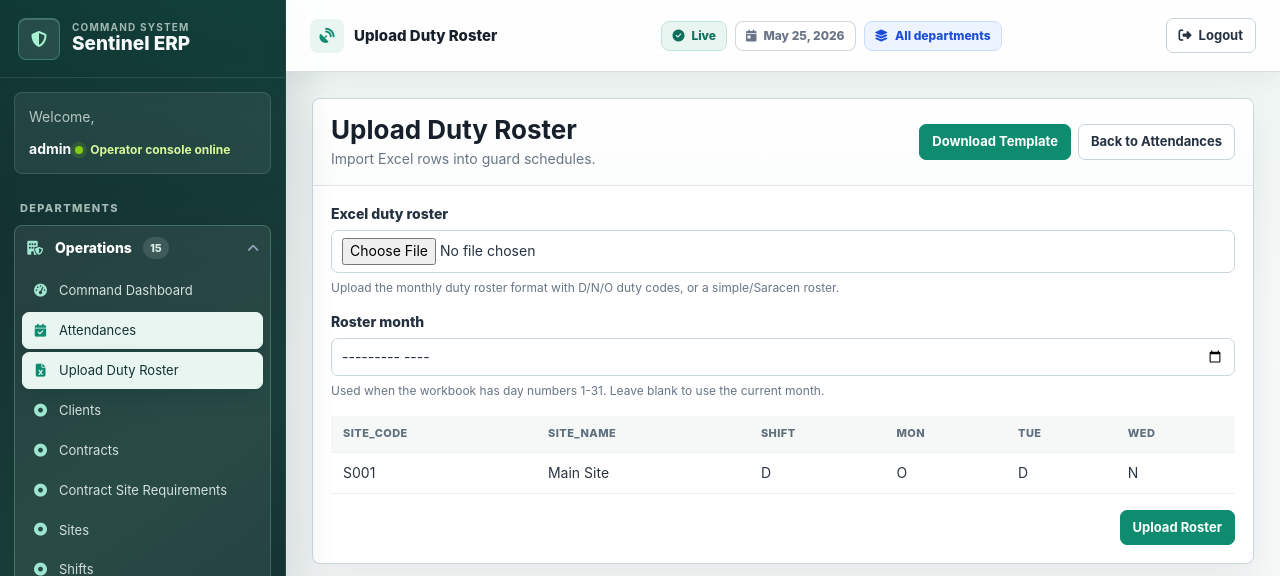
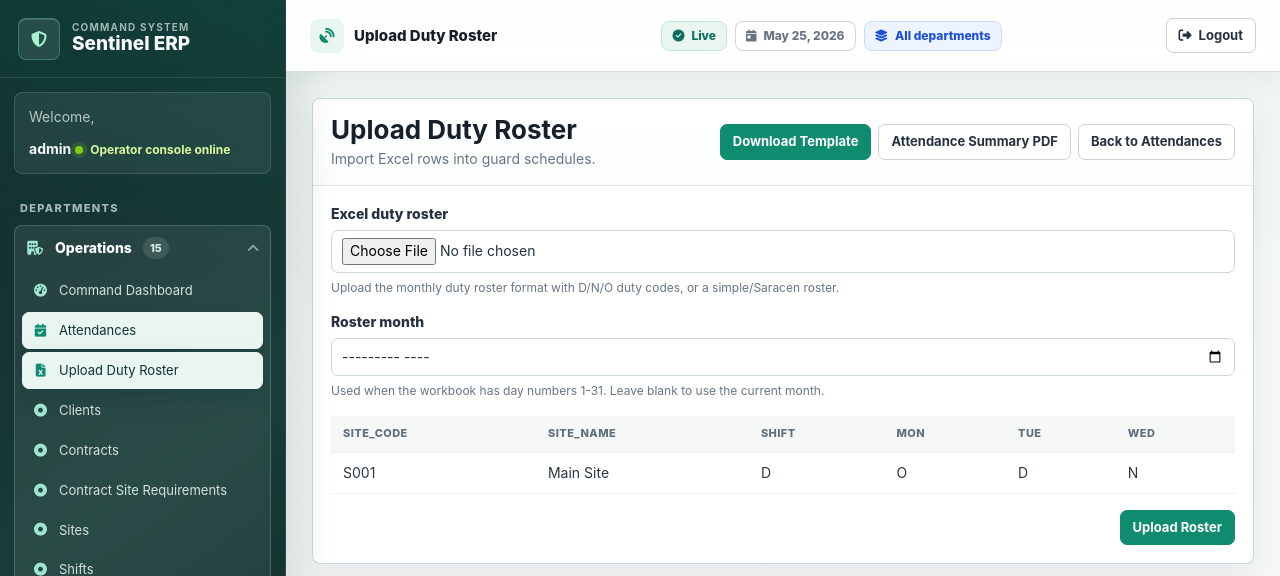
Before and after one commit to Turyatemba-silaj/GuardManagementErp, a Django app: page /attendances/upload-roster/ in a window 1280 px wide. Shown: the top 576 px of the page. Run offline with Django 5.2, Linux system fonts and the light colour scheme; a user stored in the database is signed in; data comes from the database, SQL or seed files in the repository.

Commit message:
all changes

```diff
--- a/core/templates/core/attendances.html
+++ b/core/templates/core/attendances.html
@@ -127,7 +127,7 @@
     <div class="table-tools">
         <div class="buttons" aria-label="Export buttons">
             <span class="tool-btn">Excel</span>
-            <span class="tool-btn">PDF</span>
+            <a class="tool-btn" href="{% url 'core:attendance_summary_pdf' %}?month={{ selected_date|slice:':7' }}">PDF Summary</a>
             <span class="tool-btn">Column visibility</span>
         </div>
         <label class="search" for="search">Search:
--- a/core/templates/core/upload_duty_roster.html
+++ b/core/templates/core/upload_duty_roster.html
@@ -12,6 +12,7 @@
         </div>
         <div class="actions">
             <a class="btn btn-success" href="{% url 'core:duty_roster_template' %}">Download Template</a>
+            <a class="btn btn-light" href="{% url 'core:attendance_summary_pdf' %}?month={{ summary_month }}">Attendance Summary PDF</a>
             <a class="btn btn-light" href="{% url 'core:attendances' %}">Back to Attendances</a>
         </div>
     </div>
--- a/core/urls.py
+++ b/core/urls.py
@@ -31,6 +31,7 @@ urlpatterns = [
     path("api/attendance/swipe/", views.attendance_swipe_api, name="attendance_swipe_api"),
     path("attendances/upload-roster/", views.upload_duty_roster, name="upload_duty_roster"),
     path("attendances/roster-template/", views.duty_roster_template, name="duty_roster_template"),
+    path("attendances/summary/pdf/", views.attendance_summary_pdf, name="attendance_summary_pdf"),
     path("reports/", views.reports_center, name="reports_center"),
     path("reports/zonal-guard-list/", views.zonal_guard_list, name="zonal_guard_list"),
     path("reports/zone-shift-summary/", views.zone_shift_summary, name="zone_shift_summary"),
--- a/core/views.py
+++ b/core/views.py
@@ -882,7 +882,7 @@ def pdf_styles():
 def pdf_header_footer(title):
     def draw(canvas, document):
         canvas.saveState()
-        width, height = A4
+        width, height = document.pagesize
         canvas.setFillColor(PDF_NAVY)
         canvas.rect(0, height - 54, width, 54, stroke=0, fill=1)
         canvas.setFillColor(colors.white)
@@ -967,6 +967,102 @@ def signature_table(left_label="Prepared By", right_label="Approved By"):
         )
     )
     return table
+
+
+def attendance_summary_rows(start, end):
+    today = timezone.localdate()
+    is_current_month = start <= today <= end
+    elapsed_days = today.day if is_current_month else calendar.monthrange(start.year, start.month)[1]
+    month_days = calendar.monthrange(start.year, start.month)[1]
+    attendances = (
+        models.Attendance.objects.select_related("employee", "site", "schedule__site")
+        .filter(date__range=(start, end), status__iexact="Present")
+        .order_by("employee__first_name", "employee__last_name", "date")
+    )
+    totals = defaultdict(lambda: {"count": 0, "sites": set()})
+    for attendance in attendances:
+        totals[attendance.employee_id]["count"] += 1
+        site = attendance.site or (attendance.schedule.site if attendance.schedule_id else None)
+        if site:
+            site_label = f"{site.site_code or 'SITE'} - {site.site_name}"
+            totals[attendance.employee_id]["sites"].add(site_label)
+
+    employees = models.Employee.objects.filter(company_number__isnull=False).exclude(company_number="").order_by(
+        "first_name", "last_name", "company_number"
+    )
+    rows = []
+    for employee in employees:
+        total = totals[employee.id]
+        attended = total["count"]
+        projected = attended
+        if is_current_month and attended:
+            projected = max(attended, (attended * month_days + elapsed_days - 1) // elapsed_days)
+        rows.append(
+            {
+                "employee_number": employee.company_number,
+                "name": employee.full_name,
+                "sites": ", ".join(sorted(total["sites"])) or "-",
+                "attendance": attended,
+                "expected_growth": max(projected - attended, 0),
+                "projected_total": projected,
+            }
+        )
+    return rows
+
+
+@login_required
+@user_passes_test(lambda user: is_manager(user) or is_supervisor(user))
+def attendance_summary_pdf(request):
+    selected_month = request.GET.get("month") or timezone.localdate().isoformat()[:7]
+    start, end = month_bounds(f"{selected_month}-01")
+    rows = attendance_summary_rows(start, end)
+    total_attendance = sum(row["attendance"] for row in rows)
+    total_growth = sum(row["expected_growth"] for row in rows)
+
+    output = BytesIO()
+    document = SimpleDocTemplate(
+        output,
+        pagesize=landscape(A4),
+        rightMargin=24,
+        leftMargin=24,
+        topMargin=72,
+        bottomMargin=42,
+    )
+    styles = pdf_styles()
+    elements = [
+        Paragraph("Roster Attendance Summary", styles["DocTitle"]),
+        Paragraph(f"Period: {start:%Y-%m-%d} to {end:%Y-%m-%d}", styles["SmallMuted"]),
+        Spacer(1, 10),
+        key_value_table(
+            [
+                ["Employees", len(rows)],
+                ["Total attendance", total_attendance],
+                ["Expected growth", total_growth],
+            ],
+            [110, 120],
+        ),
+        Spacer(1, 12),
+        Paragraph("Employee Attendance Summary", styles["SectionTitle"]),
+    ]
+    data = [["Emp No.", "Name", "Sites Worked", "Attendance", "Expected Growth", "Projected Total"]]
+    for row in rows:
+        data.append(
+            [
+                row["employee_number"],
+                row["name"],
+                Paragraph(row["sites"], styles["SmallMuted"]),
+                row["attendance"],
+                row["expected_growth"],
+                row["projected_total"],
+            ]
+        )
+    elements.append(styled_table(data, col_widths=[64, 120, 300, 68, 82, 82], right_columns=(3, 4, 5)))
+    elements.extend([Spacer(1, 18), signature_table("Prepared By", "Operations Manager")])
+    document.build(elements, onFirstPage=pdf_header_footer("Roster Attendance Summary"), onLaterPages=pdf_header_footer("Roster Attendance Summary"))
+
+    response = HttpResponse(output.getvalue(), content_type="application/pdf")
+    response["Content-Disposition"] = f'attachment; filename="attendance-summary-{selected_month}.pdf"'
+    return response
 
 
 @login_required
@@ -3370,7 +3466,14 @@ def upload_duty_roster(request):
         return redirect("core:attendances")
 
     recent_roster_rows = models.RosterAttendance.objects.select_related("employee", "site", "shift", "schedule").order_by("-created_at")[:20]
-    return render(request, "core/upload_duty_roster.html", {"recent_roster_rows": recent_roster_rows})
+    return render(
+        request,
+        "core/upload_duty_roster.html",
+        {
+            "recent_roster_rows": recent_roster_rows,
+            "summary_month": timezone.localdate().strftime("%Y-%m"),
+        },
+    )
 
 
 @login_required
```
Also changed, not shown: core/tests.py (+30 -0 lines).
